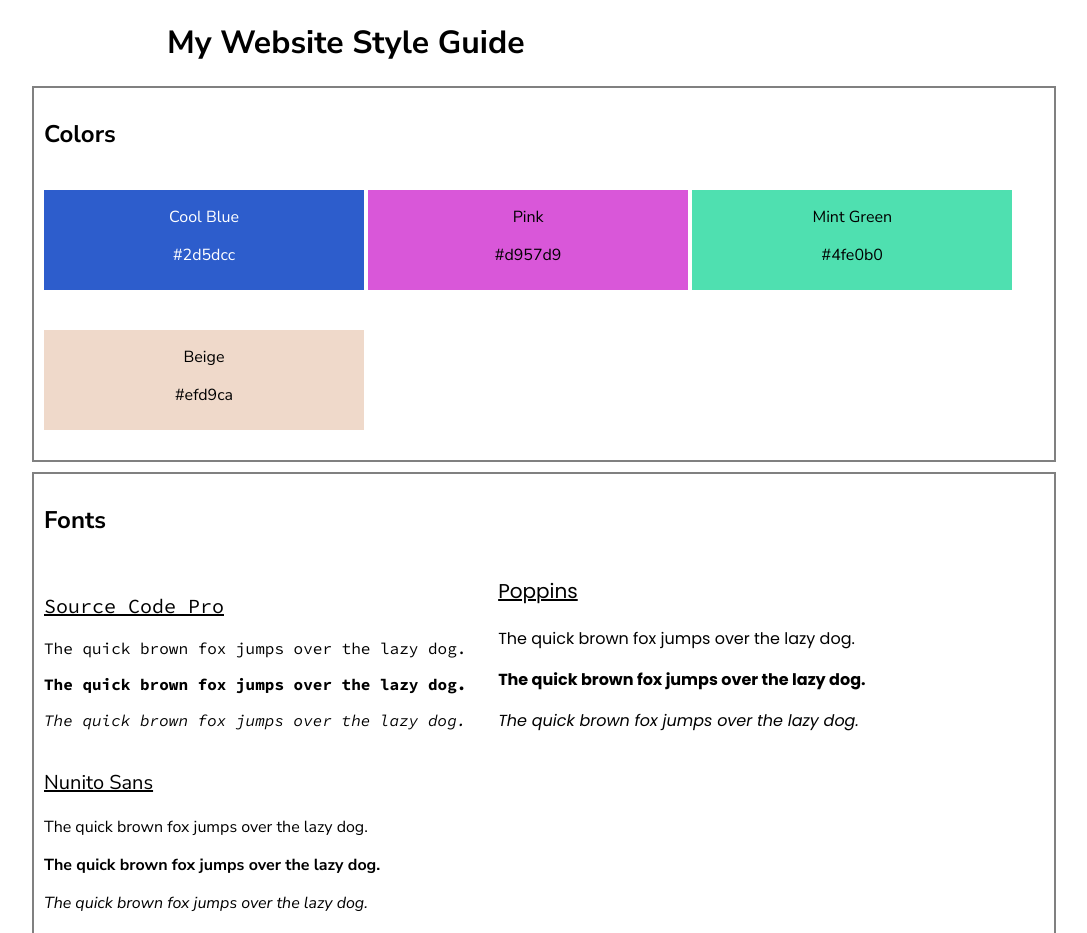
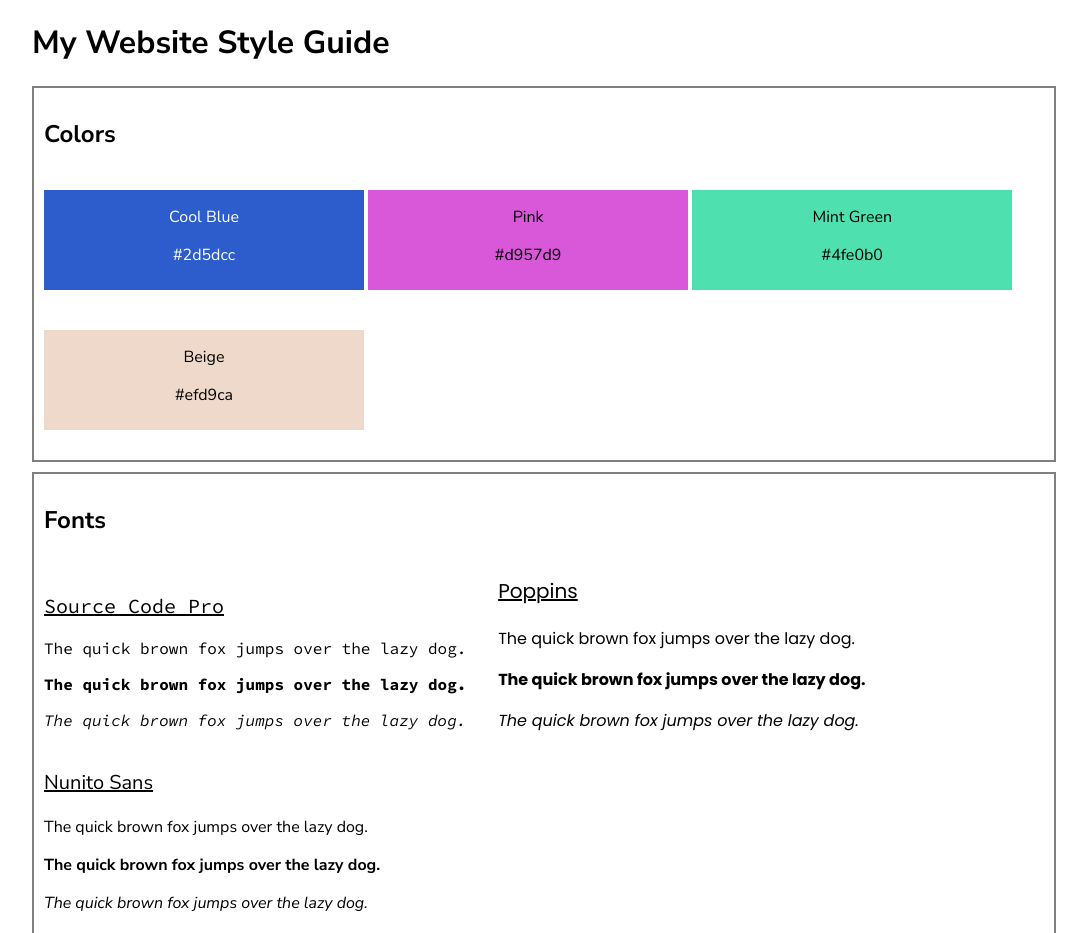
Before and after one commit to mphuongth/html-css, a plain HTML site: page website_design_system_project/index.html in a window 1280 px wide. Shown: the top 933 px of the page, without its empty margins (96-1183 px from the left). Drawn offline with Linux system fonts and the light colour scheme.

Commit message:
Update CSS file

```diff
--- a/website_design_system_project/styles.css
+++ b/website_design_system_project/styles.css
@@ -17,13 +17,13 @@ body {
 
 .text p {
   font-weight: 400;
-  font-size:16px;
+  font-size: 16px;
   font-family: "Source Code Pro", sans-serif;
 }
 
-.title {
+/* .title {
   margin-left: 135px;
-}
+} */
 
 .container {
   border: solid 2px gray;
```
